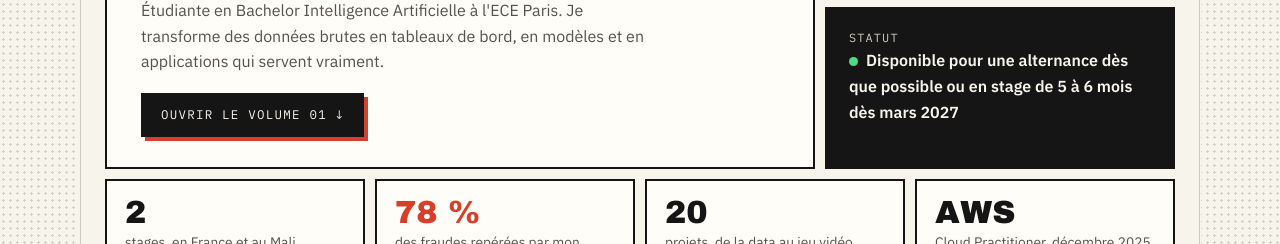
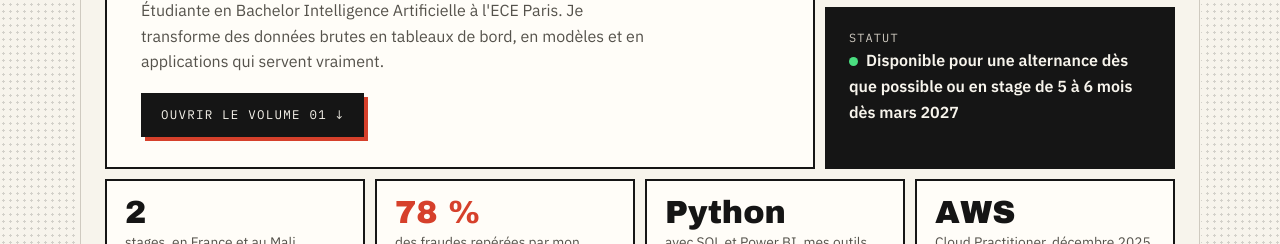
Before and after one commit to Hadiza06/hadiza06.github.io, a plain HTML site: page index.html in a window 1280 px wide. Shown: the part 556-800 px from the top of the page. Drawn offline with Linux system fonts and the light colour scheme; a web font is replaced by a local one.

Commit message:
Couverture : outils principaux à la place du nombre de projets
Co-Authored-By: Claude Opus 5.5 <noreply@anthropic.com>
Claude-Session: https://claude.ai/code/session_01Rq439gj8kAce67cT6GTxoz

```diff
--- a/index.html
+++ b/index.html
@@ -386,7 +386,7 @@ footer .tbc { display: inline-block; margin-top: 36px; font-family: var(--hand);
       <div class="c-strip">
         <div class="panel"><b>2</b><span>stages, en France et au Mali</span></div>
         <div class="panel"><b class="acc">78 %</b><span>des fraudes repérées par mon modèle FraudDetect</span></div>
-        <div class="panel"><b>20</b><span>projets, de la data au jeu vidéo</span></div>
+        <div class="panel"><b>Python</b><span>avec SQL et Power BI, mes outils du quotidien</span></div>
         <div class="panel"><b>AWS</b><span>Cloud Practitioner, décembre 2025</span></div>
       </div>
     </div>
```
